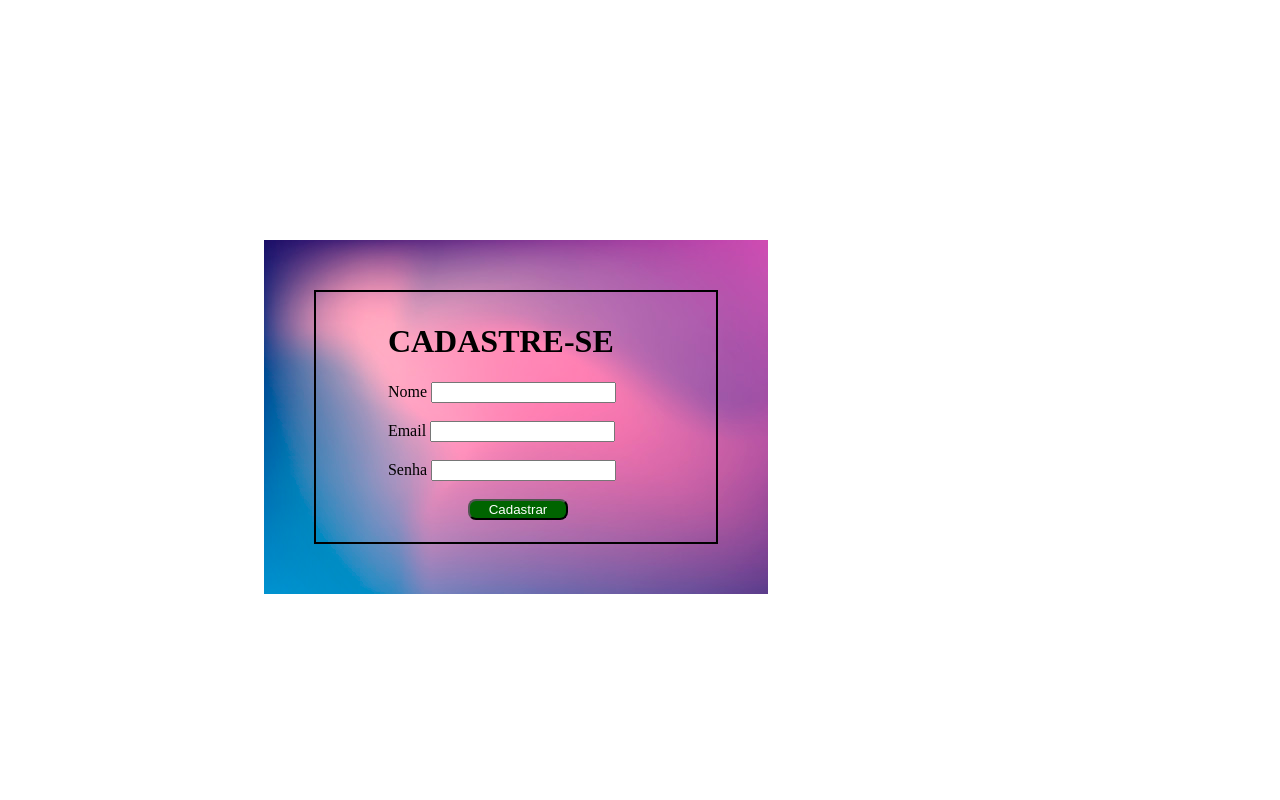
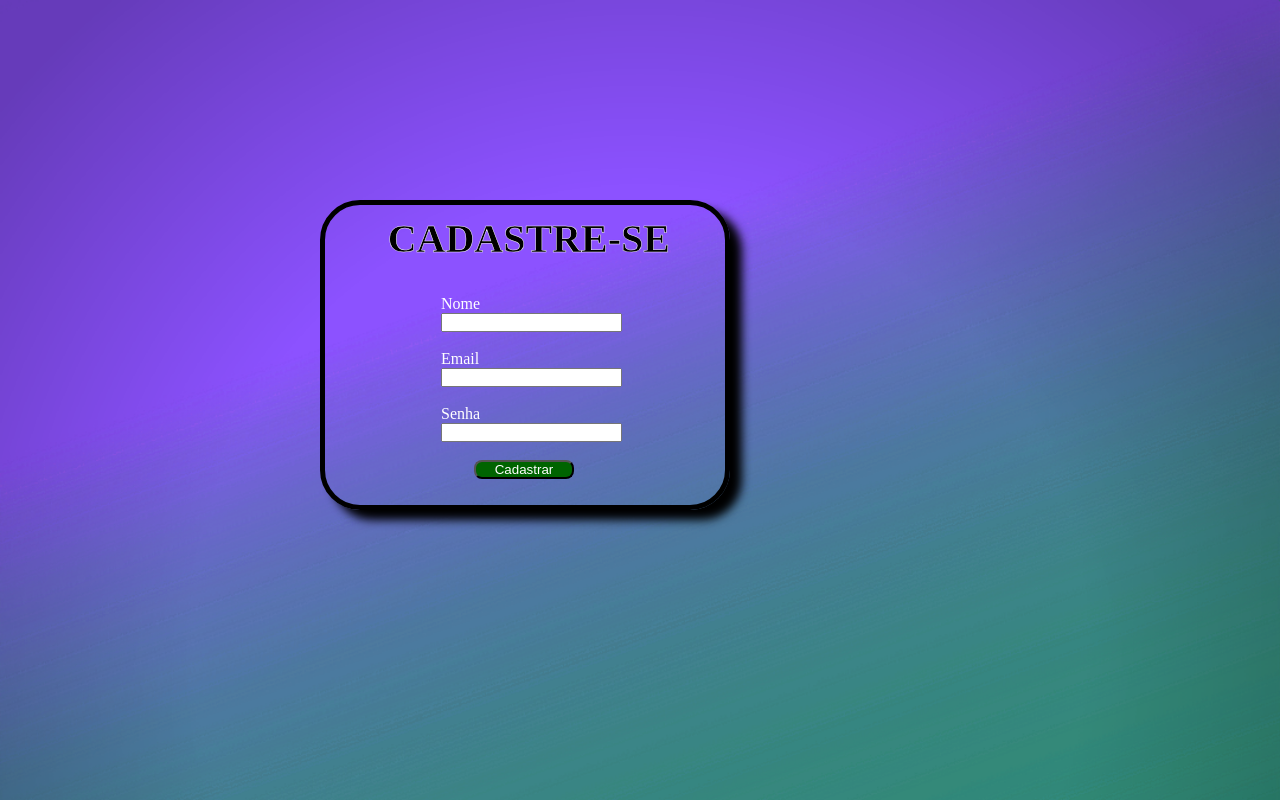
Before and after one commit to MagnoNeves2/Generation, a plain HTML site: page position/positionfixed.html in a window 1280 px wide. Shown: the top 800 px of the page. Drawn offline with Linux system fonts and the light colour scheme.

Commit message:
Conclusão da estilização da página com formulário

```diff
--- a/position/positionfixed.html
+++ b/position/positionfixed.html
@@ -7,9 +7,9 @@
     <title>Position Fixed</title>
 </head>
 
-<body>
+<body class="tela">
 
-
+<img src="fundogradient.png" alt="Fundo Gradiente" width="100%">
     <style>
         /* body {
             margin: 0;
@@ -41,31 +41,47 @@
             line-height: 2em;
         } */
 
-
-
-        .posicao {
-            background-image: url('fundo.jpg');
-            background-repeat: no-repeat;
-            position: fixed;
-            top: 30%;
-            right: 40%;
+        * {
+            margin: 0;
+            padding:0;
 
         }
+        .posicao {
+            position: fixed;
+            top: 150px;
+            right: 500px;
 
+        }
         .caixa {
-            border: 2px solid black;
+            border: 5px solid black;
             width: 400px;
-            height: 250px;
+            height: 300px;
             position: relative;
             margin: 50px;
+            border-radius: 40px;
+            box-shadow: 12px 10px 10px 0px black;
         }
-
-        .formulario {
+        .caixa-formulario {
             position: absolute;
             top: 10px;
             right: 100px;
         }
-
+        .formulario{
+            position: absolute;
+            top: 80px;
+            right: 3px;
+        }
+        .titulo{
+            font-size: 2.5em;
+            -webkit-text-stroke-width: 0.5px;
+            -webkit-text-stroke-color: #fff;
+            position: relative;
+            left: 45px;
+        }
+        .textos{
+            font-size: 1em;
+            color: white;
+        }
         .botao {
             width: 100px;
             position: absolute;
@@ -110,15 +126,15 @@
 
     <div class="posicao">
         <div class="caixa">
-            <div class="formulario">
-                <h1>CADASTRE-SE</h1>
-                <form action="https://www.google.com.br" method="get">
-                    <label for="nome">Nome</label>
-                    <input type="text" id="nome" name="nm"><br><br>
-                    <label for="email">Email</label>
-                    <input type="email" name="abacaxi" id="email"><br><br>
-                    <label for="senha">Senha</label>
-                    <input type="password" name="senha" id="senha"><br><br>
+            <div class="caixa-formulario">
+                <h1 class="titulo">CADASTRE-SE</h1><br>
+                <form action="https://www.google.com.br" method="get" class="formulario">
+                    <label for="nome" class="textos">Nome</label>
+                    <p><input type="text" id="nome" name="nm"></p><br>
+                    <label for="email" class="textos">Email</label>
+                    <p><input type="email" name="abacaxi" id="email"></p><br>
+                    <label for="senha" class="textos">Senha</label>
+                    <p><input type="password" name="senha" id="senha"></p><br>
                     <input type="Submit" value="Cadastrar" class="botao">
                 </form>
 
```
Also changed, not shown: position/position.html (+1 -1 lines), position/fundogradient.png (added).
